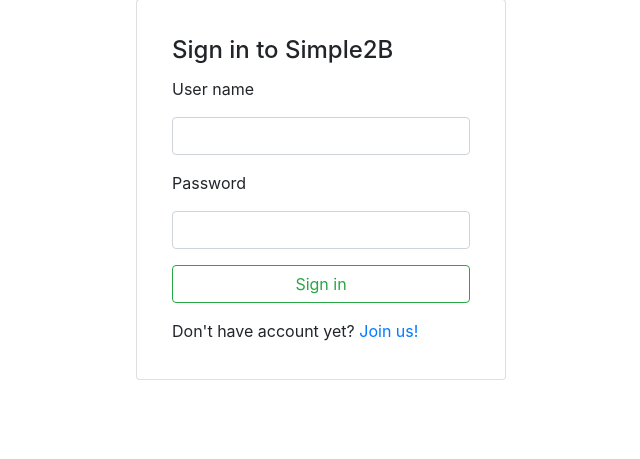
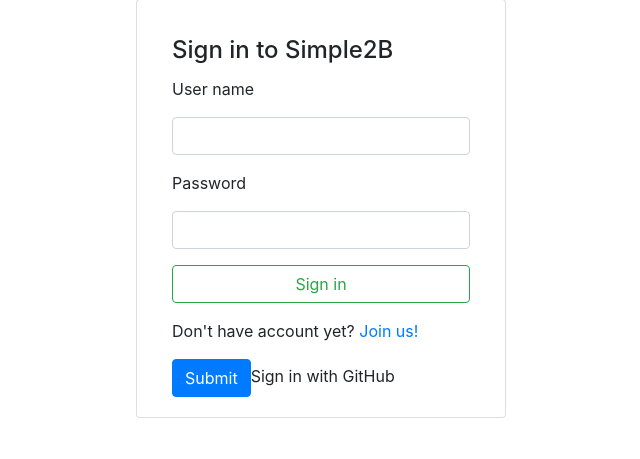
Before and after one commit to Simple2B/jobs, a Flask app: page /login in a window 1280 px wide. Shown: the part 107-566 px from the top of the page, without its empty margins (319-959 px from the left). Run offline with Flask 2, Linux system fonts and the light colour scheme; parts of the project's set-up code (start-up, migrations or seed data) failed here and were passed over; some libraries are stand-ins or nearby versions.

Commit message:
github oauth first try

```diff
--- a/app.py
+++ b/app.py
@@ -4,7 +4,8 @@ from flask_mail import Mail
 from forms.login_form import LoginForm
 from forms.join_form import JoinForm
 from forms.exam_form import ExamForm
-from models import User, UserRole
+from flask_github import GitHub
+from models import User, UserRole, GithubUser
 from exam.skilltest import SkillTest
 from session import db_session_ctx
 import secret_settings
@@ -16,9 +17,14 @@ from config import config
 app = flask.Flask(__name__)
 app.secret_key = secret_settings.app_secret_key
 
+app.config['GITHUB_CLIENT_ID'] = secret_settings.github_client_id
+app.config['GITHUB_CLIENT_SECRET'] = secret_settings.github_client_secret
+
 app.config.update(config['mailer'])
 
 mail = Mail(app)
+
+github = GitHub(app)
 
 
 def is_user_logged_in():
@@ -232,4 +238,42 @@ def skill_test_post():
     log(log.INFO, "User (id: {}) submitted test results: {}".format(flask.session['user_id'], user_answers))
     return simple_message(messages.TEST_COMPLETED)
 
+
+@github.access_token_getter
+def token_getter():
+    user = flask.g.user
+    if user is not None:
+        return user.github_access_token
+
+
+@app.route("/github_login", methods=['POST'])
+def github_login():
+    return github.authorize()
+
+
+@app.route("/github_auth_callback")
+@github.authorized_handler
+def authorized_github_callback(access_token):
+    next_url = "/"
+    if access_token is None:
+        return flask.redirect(next_url)
+
+    with db_session_ctx() as db:
+        user = db.query(GithubUser).filter(GithubUser.github_access_token == access_token).first()
+        if user is None:
+            user = GithubUser("name", "email", "passwd", UserRole.user, access_token, "github_id", "github_login")
+            db.add(user)
+
+        # Not necessary to get these details here
+        # but it helps humans to identify users easily.
+        flask.g.user = user
+        github_user = github.get('/user')
+        user.github_id = github_user['id']
+        user.github_login = github_user['login']
+
+    with db_session_ctx() as db:
+        user = db.query(GithubUser).filter(GithubUser.github_access_token == access_token).first()
+        flask.session['user_id'] = user.id
+        return flask.redirect(next_url)
+
 # TODO OpenID github, google, facebook
--- a/models/__init__.py
+++ b/models/__init__.py
@@ -1,3 +1,4 @@
 from .user import User  # noqa
 from .user_role import UserRole  # noqa
 from .user import ModelBase  # noqa
+from .github_user import GithubUser  # noqa
--- a/requirements.txt
+++ b/requirements.txt
@@ -6,3 +6,4 @@ invoke
 Flask-Mail
 pytest
 selenium
+Github-Flask
--- a/templates/login.html
+++ b/templates/login.html
@@ -21,6 +21,9 @@
             </div>
             <div><p>Don't have account yet? <a href="/join">Join us!</a></p></div>
         </form>
+        <form action="/github_login" method="POST">
+            <input type="submit" class="btn btn-primary">Sign in with GitHub</button>
+        </form>
     </div>
     </div>
 </div>
```
Also changed, not shown: models/github_user.py (added, +20 -0 lines), tasks.py (+11 -1 lines), 1 other file.
